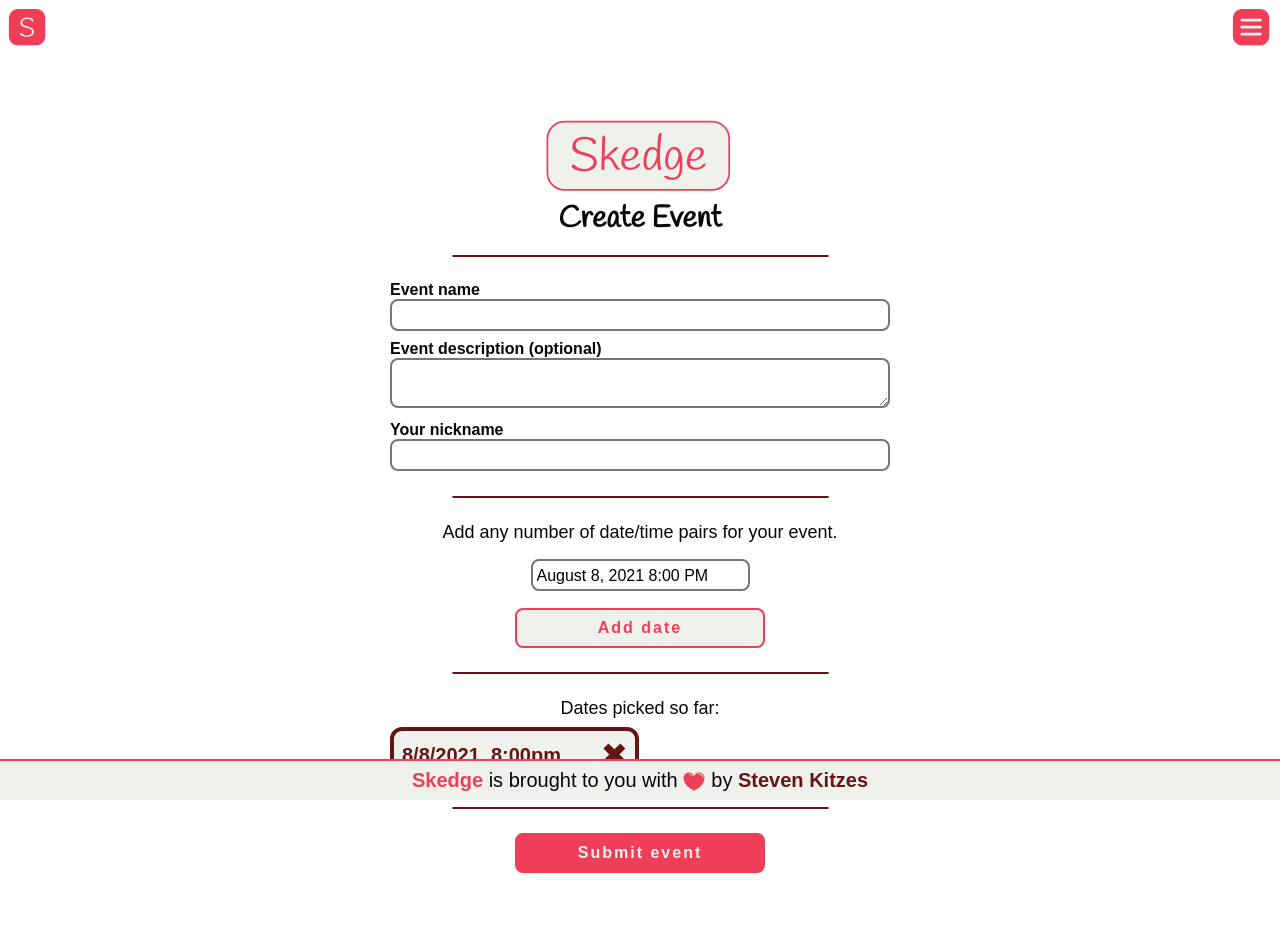
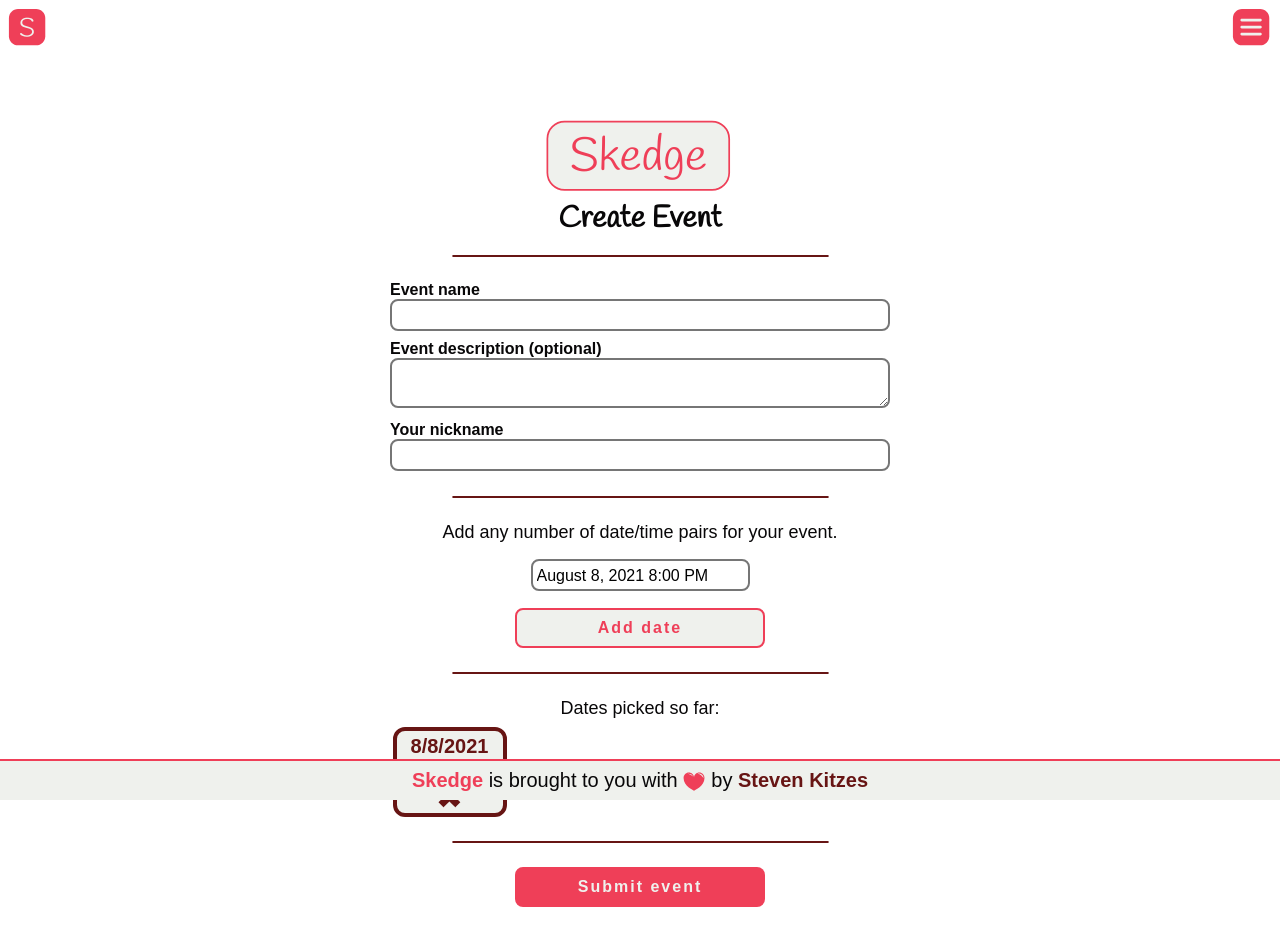
Before and after one commit to StevenKitzes/skedge, a Next.js app: page /create in a window 1280 px wide. Both pictures are taken after a click on the link "Add date". Shown: the top 946 px of the page. Built offline with nearby package versions, Linux system fonts and the light colour scheme.

Commit message:
improve formatting for selected dates in event creation

```diff
--- a/components/CreateDateOption/CreateDateOption.js
+++ b/components/CreateDateOption/CreateDateOption.js
@@ -2,15 +2,18 @@
 
 function CreateDateOption({ dateEpoch, deleteFn }) {
   const dateObj = new Date(dateEpoch)
-  const dateHuman = dateObj.toLocaleString()
+  const dateStr = dateObj.toLocaleString()
     .replace('00:00', '00')
     .replace('30:00', '30')
     .replace(' AM', 'am')
     .replace(' PM', 'pm')
+    .replace(',', '')
+  const dateParts = dateStr.split(' ')
 
   return (
     <div className={styles.container}>
-      <span className={styles.date}>{dateHuman}</span>
+      <span className={styles.date}>{dateParts[0]}</span>
+      <span className={styles.date}>{dateParts[1]}</span>
       <img
         alt='Delete'
         className={styles.delete}
--- a/components/CreateDateOption/CreateDateOption.module.scss
+++ b/components/CreateDateOption/CreateDateOption.module.scss
@@ -12,7 +12,6 @@
   font-weight: $heavy;
   justify-content: space-between;
   height: 40px;
-  margin-bottom: 8px;
   padding: 4px 8px;
   width: 225px;
 }
@@ -21,3 +20,24 @@
   cursor: pointer;
   height: 24px;
 }
+
+@media screen and (min-width: $browser) {
+  .container {
+    align-items: center;
+    background-color: $white;
+    border: 4px solid $secondary;
+    border-radius: 12px;
+    color: $secondary;
+    display: flex;
+    flex-direction: column;
+    font-size: 20px;
+    font-weight: $heavy;
+    height: auto;
+    padding: 4px 8px;
+    width: 90px;
+  }
+
+  .delete {
+    margin-top: 4px;
+  }
+}
--- a/pages/create.js
+++ b/pages/create.js
@@ -96,6 +96,7 @@
           No dates picked.  You must pick at least one date!
         </p>
       }
+      <div className={styles.dateGrid}>
         {dates.map((date) => {
           return (
             <CreateDateOption
@@ -104,7 +105,7 @@
             />
           )
         })}
-
+      </div>
       <hr className={styles.separator} />
       <Button
         classes={styles.submitButton}
--- a/pages/create.module.scss
+++ b/pages/create.module.scss
@@ -2,6 +2,13 @@
 
 .addDateButton {
   margin-top: 16px;
+}
+
+.dateGrid {
+  display: grid;
+  gap: 8px;
+  grid-template-areas: "a";
+  grid-auto-rows: auto;
 }
 
 .logo {
@@ -39,3 +46,11 @@
   font-size: 30px;
   margin-bottom: -8px;
 }
+
+@media screen and (min-width: $browser) {
+  .dateGrid {
+    grid-template-areas: "a a a a";
+    grid-template-columns: 1fr 1fr 1fr 1fr;
+    justify-items: center;
+  }
+}
```
Lines whose indentation alone changed are shown as unchanged.
